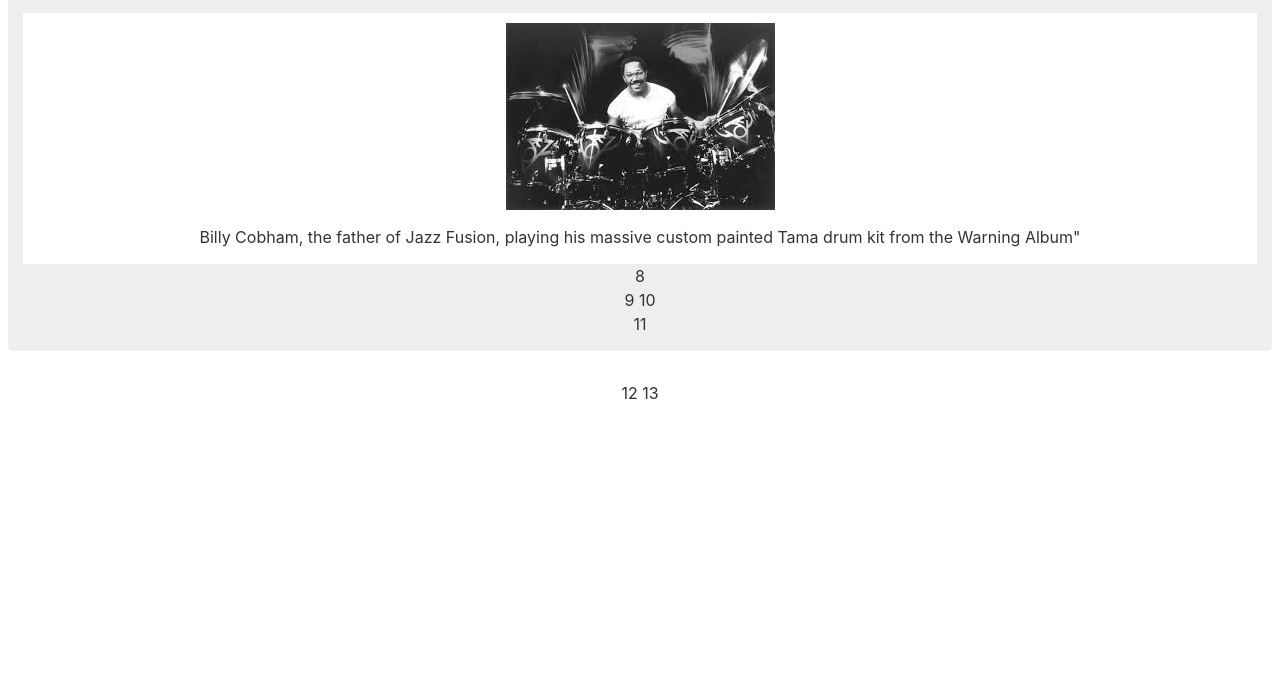
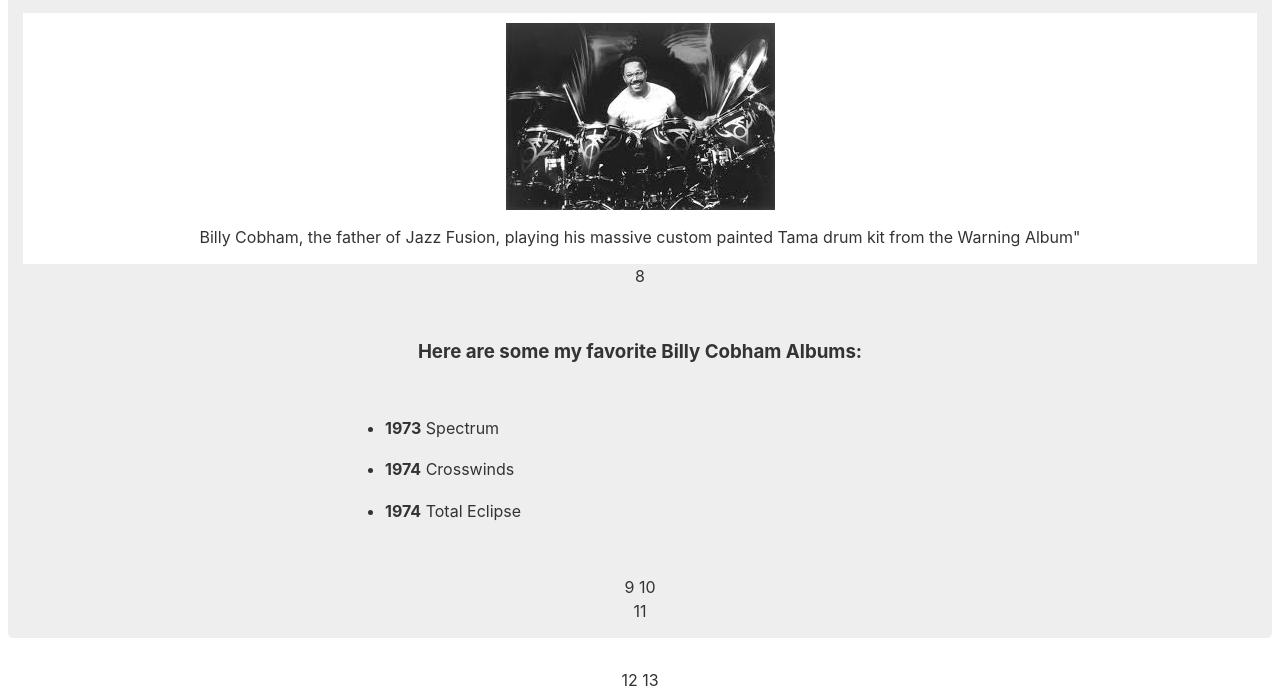
Before and after one commit to BobSears53/Bobs-Tribute, a plain HTML site: page index.html in a window 1280 px wide. Shown: the part 199-891 px from the top of the page. Before the commit the page ends 800 px from the top, so only its background shows below. Drawn offline with Linux system fonts and the light colour scheme.

Commit message:
adding album list after forgetten save

```diff
--- a/index.html
+++ b/index.html
@@ -19,6 +19,13 @@
         </figcaption>
       </figure>
  8 <section id="tribute-info">
+    <h3 id="headline">Here are some my favorite Billy Cobham Albums:</h3>
+    <ul>
+        <li><strong>1973</strong> Spectrum</li>
+        <li><strong>1974</strong> Crosswinds</li>
+        <li><strong>1974</strong> Total Eclipse</li>
+    </ul>
+
  9 <!-- TODO: basic info will go here -->
 10 </section>
 11 </main>
```
